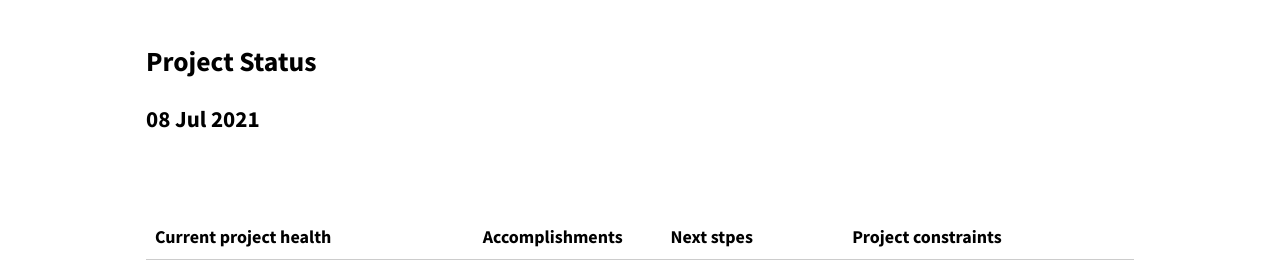
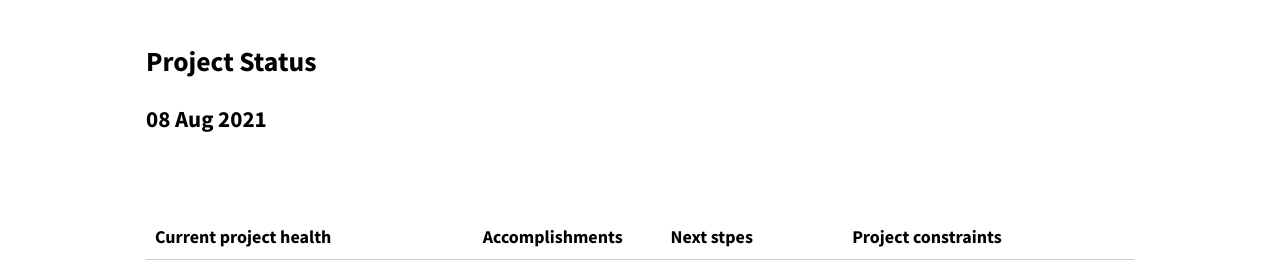
Before and after one commit to optofab/optofab.github.io, a Jekyll site: the page built from status.md, in a window 1280 px wide. Shown: the part 321-595 px from the top of the page. Built offline with Jekyll 4.4.1, drawn with Linux system fonts in a browser that asks for light colours; nearby versions of some CDN libraries; emoji names are drawn with the system emoji font.

Commit message:
change project status

```diff
--- a/status.md
+++ b/status.md
@@ -3,7 +3,7 @@ layout: page
 ---
 ## Project Status
 
-### 08 Jul 2021
+### 08 Aug 2021
 
 <br>
 
```
